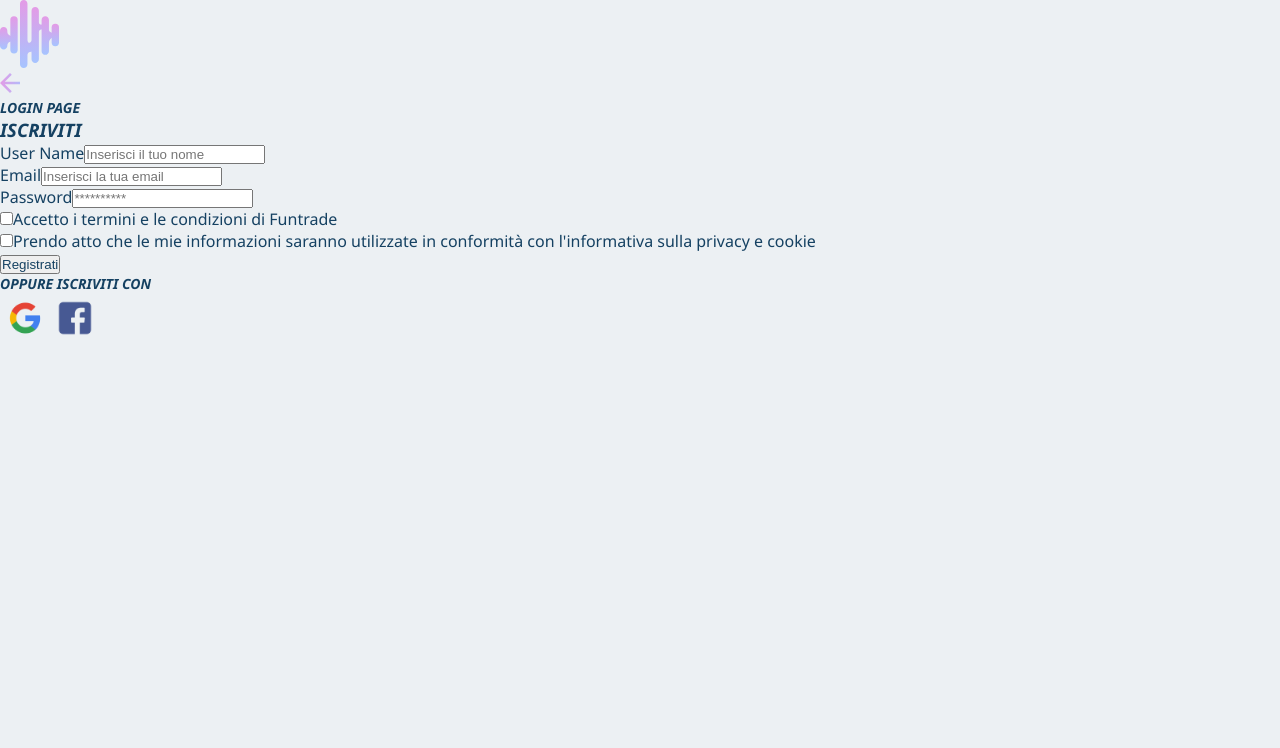
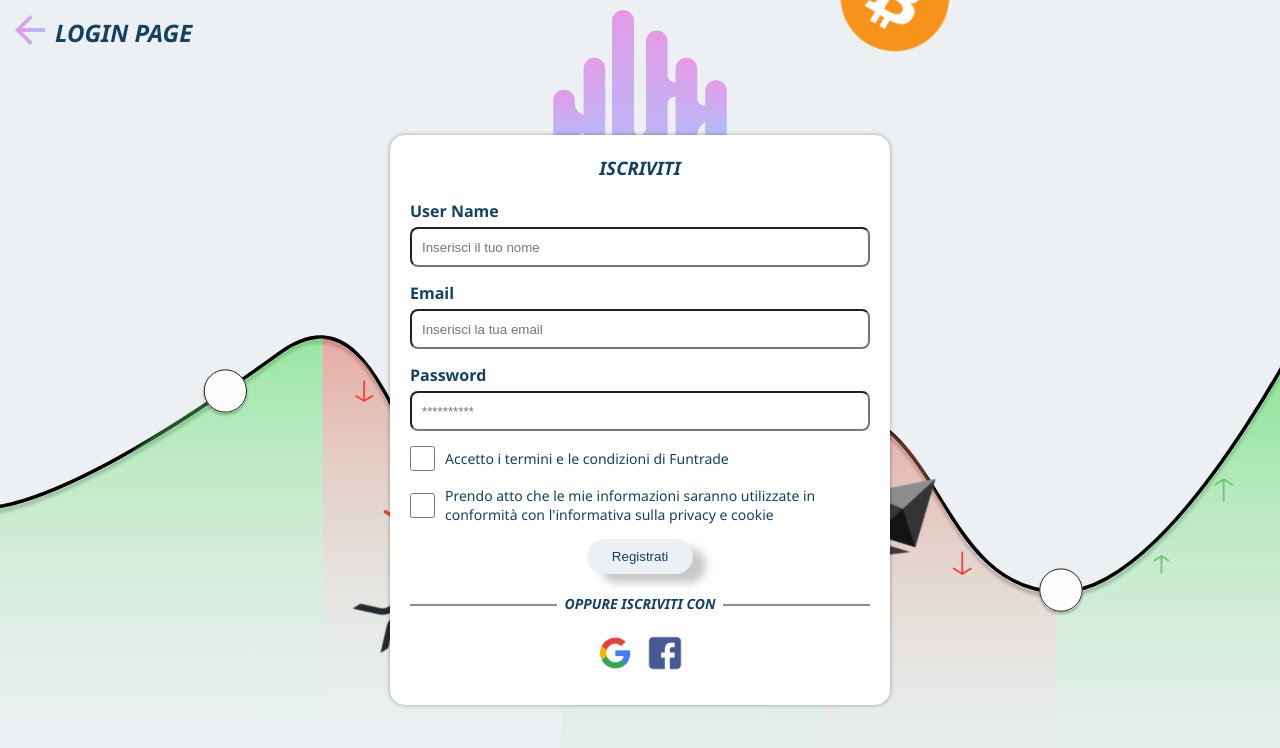
Before and after one commit to casiimir/fun-trade, a Next.js app: page /iscriviti in a window 1280 px wide. Shown: the top 748 px of the page. Built offline with nearby package versions, Linux system fonts and the light colour scheme.

Commit message:
feat: style desktop login and sing_in

```diff
--- a/src/styles/iscriviti.module.scss
+++ b/src/styles/iscriviti.module.scss
@@ -473,3 +473,247 @@
 
   }
 }
+
+@media screen and (min-width: 1024px) {
+  .iscriviti {
+    display: flex;
+    flex-direction: column;
+    align-items: center;
+    justify-content: flex-start;
+    gap: 50px;
+    color: $btn-main;
+    width: 100%;
+    height: 100vh;
+    margin: 0 auto;
+    background-color: $btn-secondary;
+    background-image: url("../assets/iconsProject/logIn-deskopt-img.svg");
+    background-repeat: no-repeat;
+    background-size: 110vw;
+    background-position: center;
+    position: relative;
+
+    &__logo {
+      position: absolute;
+      top: 10px;
+      width: 200px;
+      height: 200px;
+    }
+
+    &__header {
+      width: 100%;
+      padding: 15px;
+      display: flex;
+      align-items: center;
+      justify-content: flex-start;
+      gap: 10px;
+
+      &__image {
+        width: 30px;
+        height: 30px;
+      }
+
+      &__title {
+        font-size: 1.5rem;
+      }
+    }
+
+    &__wrap {
+      border-radius: 15px;
+      display: flex;
+      flex-direction: column;
+      padding: 20px;
+      align-items: center;
+      justify-content: flex-start;
+      gap: 20px;
+      width: 500px;
+      height: 570px;
+      box-shadow: 0 0 4px rgba(0, 0, 0, 0.35);
+      background-color: #ffffff;
+      z-index: 2;
+      margin-top: 20px;
+
+      &__form {
+        width: 100%;
+        display: flex;
+        flex-direction: column;
+        align-items: center;
+        justify-content: center;
+        gap: 15px;
+
+        &__name {
+          width: 100%;
+          display: flex;
+          flex-direction: column;
+          gap: 5px;
+          font-weight: 600;
+
+          &__input {
+            height: 40px;
+            border-radius: 8px;
+            padding: 0 10px;
+          }
+        }
+
+        &__email {
+          width: 100%;
+          display: flex;
+          flex-direction: column;
+          gap: 5px;
+          font-weight: 600;
+
+          &__input {
+            height: 40px;
+            border-radius: 8px;
+            padding: 0 10px;
+          }
+        }
+
+        &__password {
+          width: 100%;
+          display: flex;
+          flex-direction: column;
+          gap: 5px;
+          font-weight: 600;
+
+          &__input {
+            height: 40px;
+            border-radius: 8px;
+            padding: 0 10px;
+          }
+        }
+
+        &__terms {
+          width: 100%;
+          display: flex;
+          justify-content: flex-start;
+          align-items: center;
+          gap: 10px;
+
+          &__check {
+            width: 25px;
+            aspect-ratio: 1;
+          }
+
+          &__label {
+            font-size: 14px;
+            max-width: 85%;
+          }
+        }
+
+        &__privacy {
+          width: 100%;
+          display: flex;
+          justify-content: flex-start;
+          align-items: center;
+          gap: 10px;
+
+          &__check {
+            width: 25px;
+            aspect-ratio: 1;
+          }
+
+          &__label {
+            font-size: 14px;
+            max-width: 85%;
+          }
+        }
+
+        &__submit {
+          padding: 10px 25px;
+          border-radius: 50px;
+          background-color: $btn-secondary;
+          border: none;
+          -webkit-box-shadow: 13px 9px 8px 0px rgba(158, 158, 158, 0.57);
+          box-shadow: 13px 9px 8px 0px rgba(158, 158, 158, 0.57);
+        }
+      }
+
+      &__link {
+        width: 100%;
+        display: flex;
+        flex-direction: column;
+        align-items: center;
+        gap: 15px;
+
+        &__title {
+          position: relative;
+          display: flex;
+          align-items: center;
+          justify-content: center;
+          width: 100%;
+
+          &__h3 {
+
+
+            &::before {
+              content: "";
+              position: absolute;
+              top: 50%;
+              left: 0;
+              width: 145px;
+              border: 1px solid #8e8e8e;
+            }
+
+            &::after {
+              content: "";
+              position: absolute;
+              top: 50%;
+              right: 0;
+              width: 145px;
+              border: 1px solid #8e8e8e;
+            }
+          }
+        }
+      }
+
+      &__sing_in {
+        width: 100%;
+        display: flex;
+        flex-direction: column;
+        align-items: center;
+        gap: 15px;
+
+        &__title {
+          position: relative;
+          display: flex;
+          align-items: center;
+          justify-content: center;
+          width: 100%;
+
+          &__h3 {
+
+
+            &::before {
+              content: "";
+              position: absolute;
+              top: 50%;
+              left: 0;
+              width: 20px;
+              border: 1px solid #8e8e8e;
+            }
+
+            &::after {
+              content: "";
+              position: absolute;
+              top: 50%;
+              right: 0;
+              width: 20px;
+              border: 1px solid #8e8e8e;
+            }
+          }
+        }
+
+        &__btn {
+          padding: 10px 25px;
+          border-radius: 50px;
+          border: none;
+          background-color: $btn-secondary;
+          -webkit-box-shadow: 13px 9px 8px 0px rgba(158, 158, 158, 0.57);
+          box-shadow: 13px 9px 8px 0px rgba(158, 158, 158, 0.57);
+        }
+      }
+    }
+
+
+  }
+}
```
Also changed, not shown: src/styles/Home.module.scss (+178 -1 lines).
